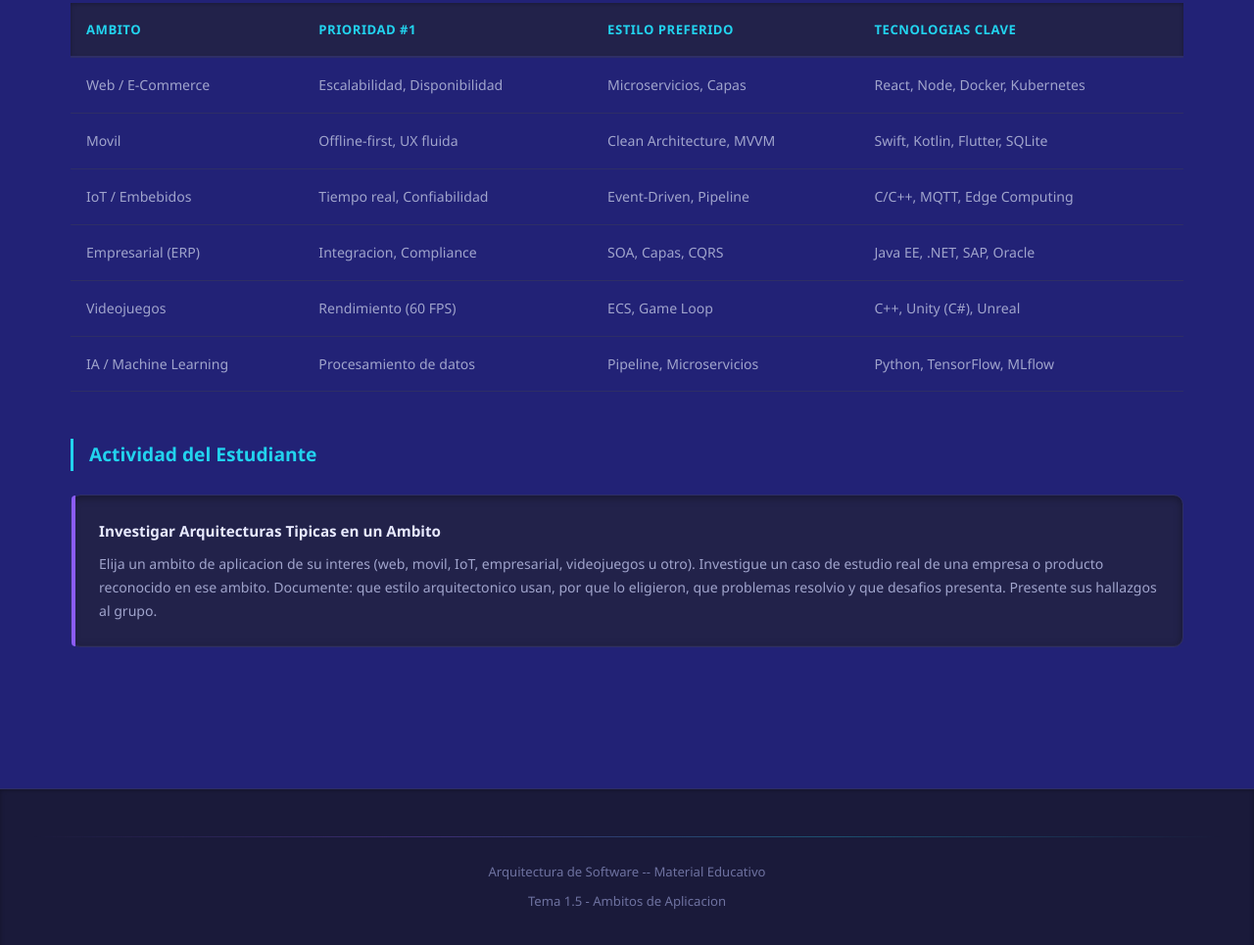
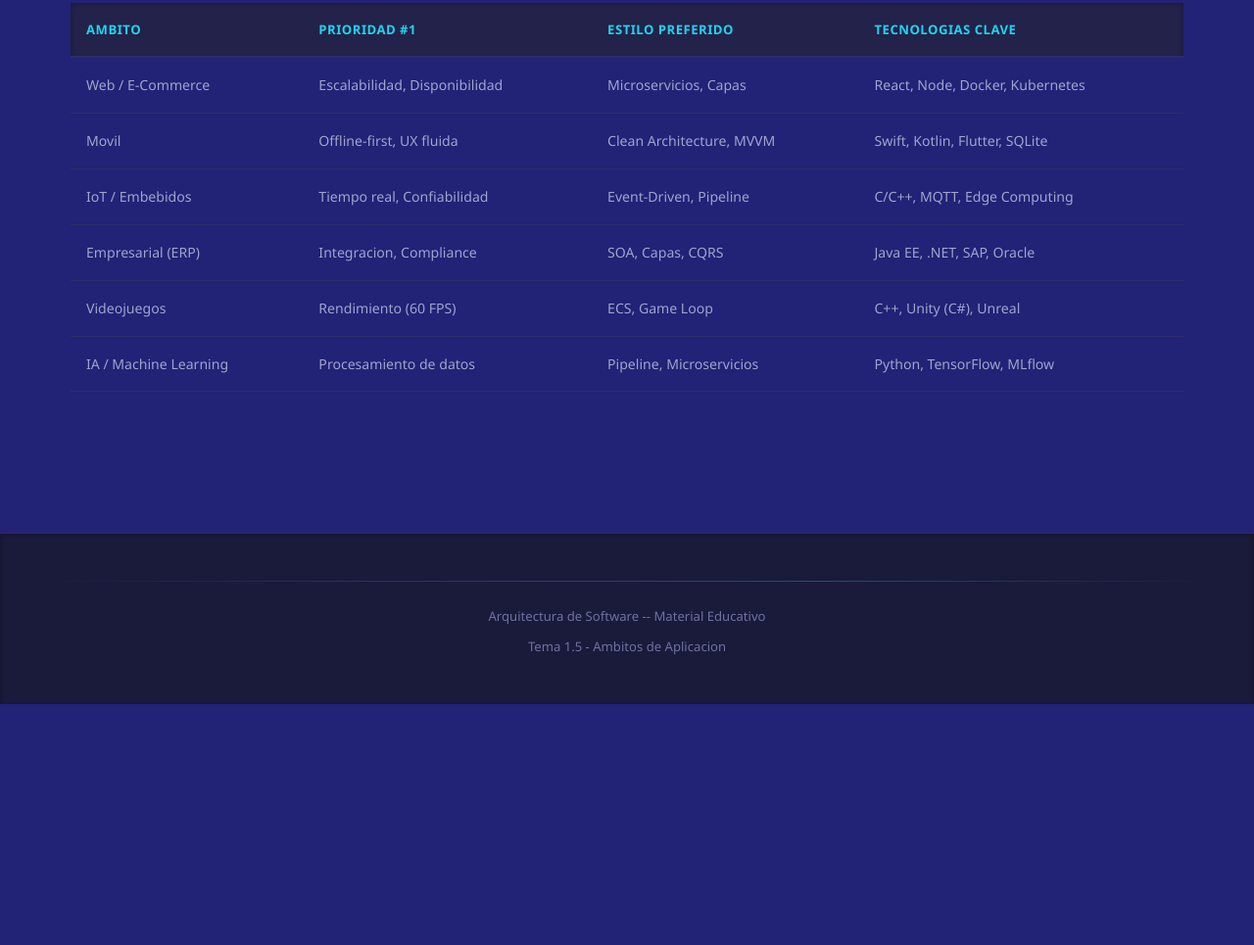
Before and after one commit to jgsotog/Clase_arquitectura, a plain HTML site: page pages/criterio1/ambitos-aplicacion.html in a window 1280 px wide. Shown: the part 8964-9929 px from the top of the page at 98% size. After the commit the page ends 9683 px from the top, so only its background shows below. Drawn offline with Linux system fonts and the light colour scheme.

Commit message:
Se quita actividades de estudiantes

```diff
--- a/pages/criterio1/ambitos-aplicacion.html
+++ b/pages/criterio1/ambitos-aplicacion.html
@@ -535,7 +535,7 @@ gameLoop(0.016); // 60 FPS = 16ms por frame
         </section>
 
         <!-- Actividad -->
-        <section class="content-section">
+        <!-- <section class="content-section">
             <h2 class="content-section__title">Actividad del Estudiante</h2>
             <div class="info-panel info-panel--purple">
                 <p class="info-panel__title">Investigar Arquitecturas Tipicas en un Ambito</p>
@@ -547,7 +547,7 @@ gameLoop(0.016); // 60 FPS = 16ms por frame
                     Presente sus hallazgos al grupo.
                 </p>
             </div>
-        </section>
+        </section> -->
 
     </main>
 
```
Also changed, not shown: pages/criterio1/clasificacion-modelos.html (+2 -2 lines), pages/criterio1/estilos-basicos.html (+2 -2 lines), pages/criterio1/importancia.html (+2 -2 lines), pages/criterio1/que-es-arquitectura.html (+2 -2 lines), pages/criterio2/arquitectura-capas.html (+2 -2 lines), pages/criterio2/centrados-datos.html (+2 -2 lines), pages/criterio2/flujos-datos.html (+2 -2 lines), pages/criterio2/llamada-retorno.html (+2 -2 lines), pages/criterio2/principios-capas.html (+2 -2 lines).
